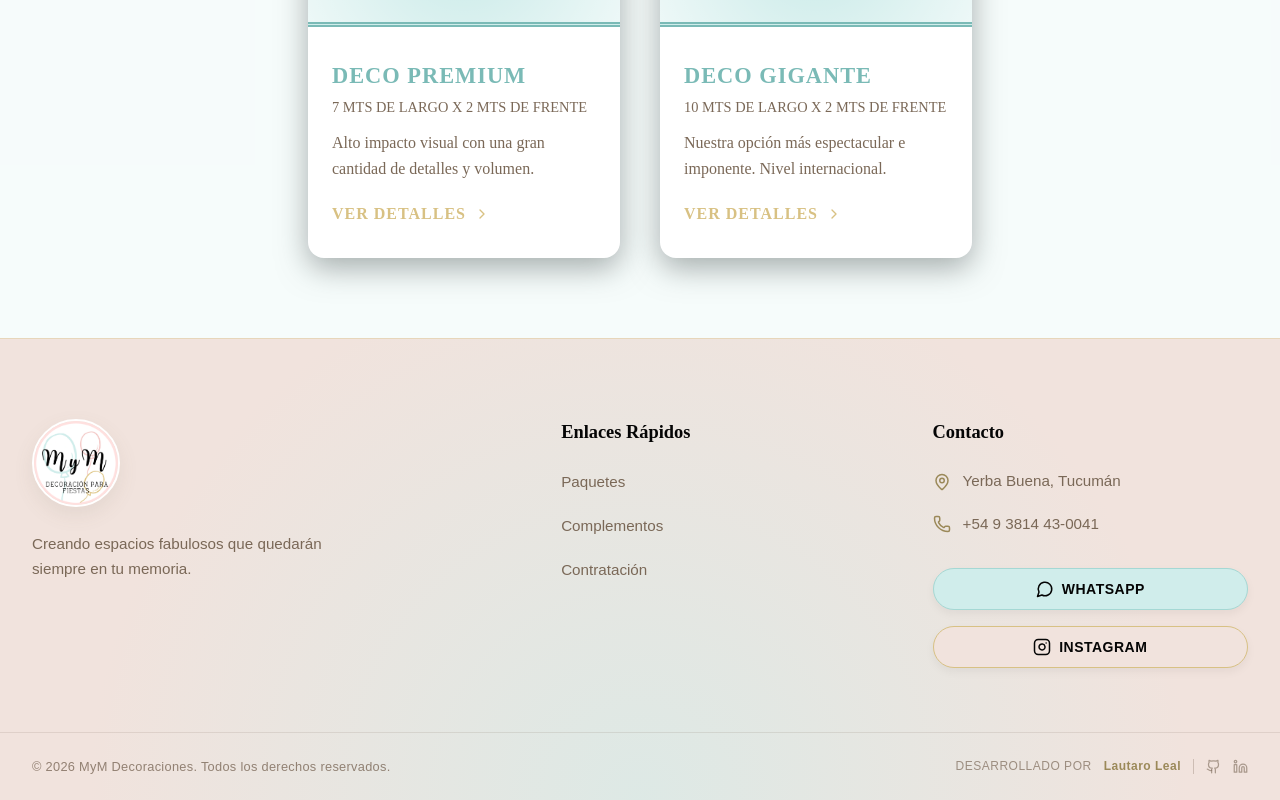
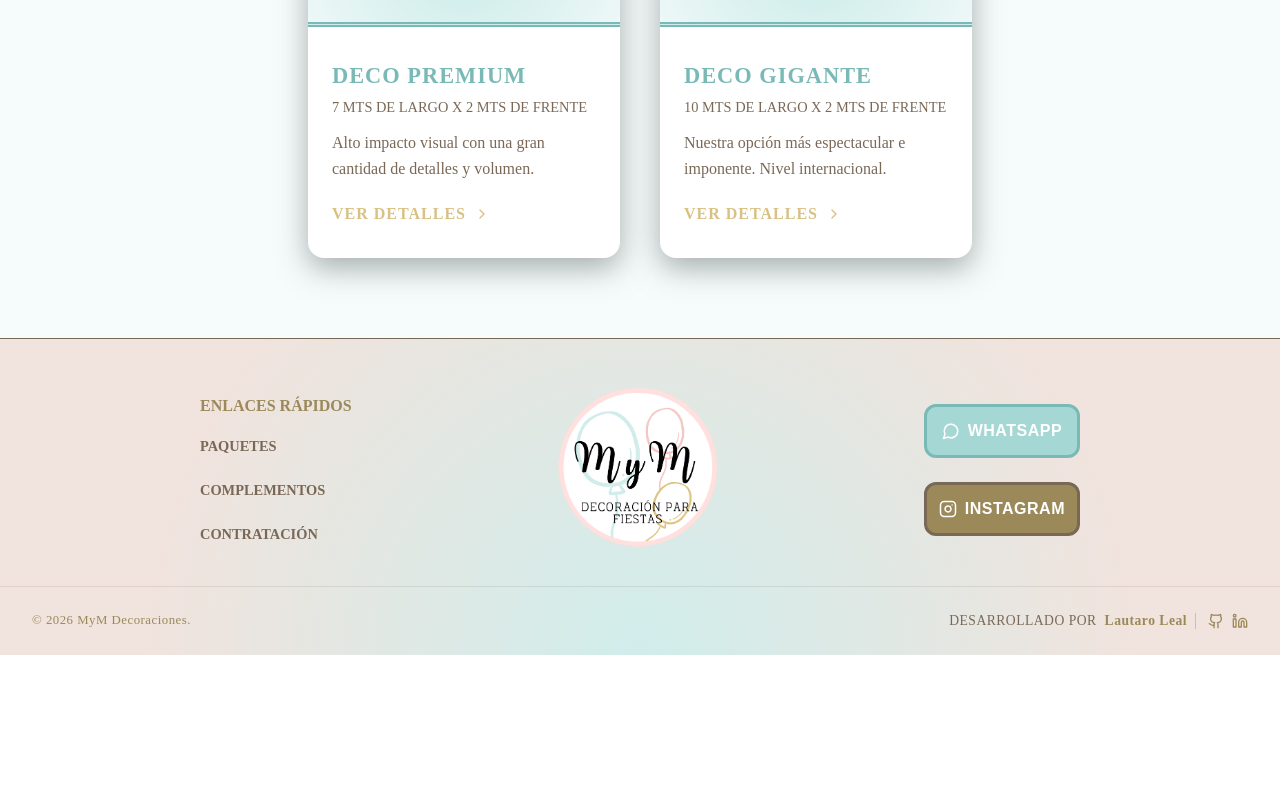
Before and after one commit to LautaroLeall/MyM_Decoraciones, a React (Vite) app: page / in a window 1280 px wide. Shown: the part 2122-2922 px from the top of the page. After the commit the page ends 2777 px from the top, so only its background shows below. Built offline with nearby package versions, Linux system fonts and the light colour scheme.

Commit message:
layout footer (jsx and css)

```diff
--- a/src/components/Footer.jsx
+++ b/src/components/Footer.jsx
@@ -12,41 +12,38 @@ const Footer = () => {
   };
 
   return (
-    <footer className="footer">
-      <div className="footer-grid">
+    <footer className="footer relative mt-auto">
+      <div className="footer-grid relative flex items-center justify-between">
         <div className="footer-brand">
-          <Link to="/" className="footer-logo-link">
-            <img src="./logo_MyM.png" alt="Logo MyM" className="footer-logo-img" />
-          </Link>
-          <p className="footer-about">
-            Creando espacios fabulosos que quedarán siempre en tu memoria.
-          </p>
+          <h3 className="footer-section-heading relative mb-4">
+            Enlaces Rápidos
+          </h3>
+          <ul className="footer-links flex flex-col gap-5 p-0 m-0">
+            <li>
+              <Link to="/paquetes" className="footer-link">Paquetes</Link>
+            </li>
+            <li>
+              <Link to="/complementos" className="footer-link">Complementos</Link>
+            </li>
+            <li>
+              <Link to="/contratacion" className="footer-link">Contratación</Link>
+            </li>
+          </ul>
         </div>
 
         <div className="footer-links-col">
-          <h3 className="footer-section-heading">Enlaces Rápidos</h3>
-          <ul className="footer-links">
-            <li><Link to="/paquetes" className="footer-link">Paquetes</Link></li>
-            <li><Link to="/complementos" className="footer-link">Complementos</Link></li>
-            <li><Link to="/contratacion" className="footer-link">Contratación</Link></li>
-          </ul>
+          <Link to="/" className="footer-logo-link inline-block">
+            <img src="./logo_MyM.png" alt="Logo MyM" className="footer-logo-img" />
+          </Link>
         </div>
 
         <div className="footer-contact-col">
-          <h3 className="footer-section-heading">Contacto</h3>
-          <p className="footer-contact-item">
-            <MapPin size={18} className="footer-icon-mint" /> Yerba Buena, Tucumán
-          </p>
-          <p className="footer-contact-item">
-            <Phone size={18} className="footer-icon-mint" /> +54 9 3814 43-0041
-          </p>
-
-          <div className="footer-social">
+          <div className="footer-social flex flex-col gap-6">
             <a
               href={`https://wa.me/5493814430041?text=${encodeURIComponent("Hola MyM, visito su web y quiero pedir un presupuesto.")}`}
               target="_blank"
               rel="noopener noreferrer"
-              className="footer-whatsapp-btn w-full justify-center py-2.5 text-sm"
+              className="footer-btn footer-whatsapp-btn w-full justify-center p-3"
             >
               <MessageCircle size={18} /> WhatsApp
             </a>
@@ -54,7 +51,7 @@ const Footer = () => {
               href="https://www.instagram.com/mymdecoracionparafiestas/"
               target="_blank"
               rel="noopener noreferrer"
-              className="footer-instagram-btn w-full py-2.5 text-sm"
+              className="footer-btn footer-instagram-btn w-full p-3"
             >
               <Instagram size={18} /> Instagram
             </a>
@@ -62,20 +59,20 @@ const Footer = () => {
         </div>
       </div>
 
-      <div className="footer-bottom">
+      <div className="footer-bottom relative flex flex-col items-center justify-center gap-4">
         <div className="footer-bottom-copy">
-          <p>© 2026 MyM Decoraciones. Todos los derechos reservados.</p>
+          <p>© 2026 MyM Decoraciones.</p>
         </div>
 
-        <div className="footer-dev">
+        <div className="footer-dev flex items-center gap-2">
           <span className="footer-dev-text">Desarrollado por</span>
           <span className="footer-dev-name">{dev.name}</span>
-          <div className="footer-dev-links">
+          <div className="footer-dev-links flex items-center gap-2">
             <a href={dev.github} target="_blank" rel="noopener noreferrer" aria-label={`GitHub de ${dev.name}`}>
-              <Github size={15} />
+              <Github size={16} />
             </a>
             <a href={dev.linkedin} target="_blank" rel="noopener noreferrer" aria-label={`LinkedIn de ${dev.name}`}>
-              <Linkedin size={15} />
+              <Linkedin size={16} />
             </a>
           </div>
         </div>
--- a/src/styles/Footer.css
+++ b/src/styles/Footer.css
@@ -1,193 +1,106 @@
 .footer {
   background-color: var(--color-cream);
-  color: var(--color-black);
-  padding: 5rem 0 0;
-  /* Only top padding, bottom padding handled differently */
-  margin-top: auto;
-  border-top: 1px solid rgba(216, 193, 132, 0.4);
-  /* subtle gold line */
-  position: relative;
+  padding: 3rem 0 0;
+  border-top: 1px solid var(--color-taupe);
 }
 
-/* Very subtle background texture/gradient for a soft look */
 .footer::before {
   content: '';
   position: absolute;
   inset: 0;
-  background: radial-gradient(circle at 50% 100%, rgba(208, 237, 235, 0.6), transparent 70%);
+  background: radial-gradient(circle at 50% 100%, var(--color-mint), transparent 70%);
   pointer-events: none;
 }
 
 .footer-grid {
-  max-width: 80rem;
+  max-width: 55rem;
   margin: 0 auto;
-  padding: 0 2rem;
-  display: grid;
-  grid-template-columns: 1fr;
-  gap: 3.5rem;
-  position: relative;
+  padding: 0 auto;
   z-index: 10;
-  margin-bottom: 4rem;
+  margin-bottom: 2rem;
 }
 
-@media (min-width: 768px) {
-  .footer-grid {
-    grid-template-columns: 1.5fr 1fr 1fr;
-  }
+.footer-section-heading {
+  font-family: var(--font-script);
+  color: var(--color-gold-dark);
+  text-transform: uppercase;
+  font-size: 1rem;
+  font-weight: 700;
 }
 
-.footer-brand {
-  display: flex;
-  flex-direction: column;
-  gap: 1.5rem;
+.footer-links {
+  list-style: none;
+}
+
+.footer-link {
+  font-family: var(--font-script);
+  color: var(--color-taupe);
+  text-transform: uppercase;
+  font-size: 0.9rem;
+  font-weight: 600;
+  position: relative;
+  transition: all 0.3s ease;
+}
+
+.footer-link:hover {
+  color: var(--color-gold);
+  padding-left: 0.5rem;
 }
 
 .footer-logo-link {
-  display: inline-block;
   width: max-content;
 }
 
 .footer-logo-img {
-  width: 5.5rem;
-  height: 5.5rem;
+  width: 10rem;
+  height: 10rem;
   border-radius: 50%;
-  border: 2px solid var(--color-white);
-  box-shadow: 0 8px 20px rgba(122, 104, 87, 0.1);
-  transition: transform 0.4s ease;
+  border: 1px double var(--color-cream);
+  transition: all 0.4s ease;
 }
 
-.footer-logo-link:hover .footer-logo-img {
-  transform: scale(1.05);
-}
-
-.footer-about {
+.footer-btn {
+  display: inline-flex;
+  align-items: center;
+  justify-content: center;
   font-family: var(--font-body);
-  font-size: 0.95rem;
-  color: var(--color-taupe);
-  line-height: 1.7;
-  max-width: 20rem;
-}
-
-.footer-section-heading {
-  font-family: var(--font-heading);
-  color: var(--color-black);
-  font-weight: 700;
-  margin-bottom: 1.5rem;
-  font-size: 1.15rem;
-  position: relative;
-}
-
-.footer-icon-mint {
-  color: var(--color-gold-dark);
-  /* Gold contrasts better against cream */
-  flex-shrink: 0;
-}
-
-.footer-links {
-  list-style: none;
-  padding: 0;
-  margin: 0;
-  display: flex;
-  flex-direction: column;
-  gap: 1.25rem;
-}
-
-.footer-link {
-  font-family: var(--font-body);
-  font-size: 0.95rem;
-  color: var(--color-taupe);
-  text-decoration: none;
-  transition: all 0.3s ease;
-  font-weight: 500;
-  position: relative;
-}
-
-.footer-link:hover {
-  color: var(--color-black);
-  padding-left: 0.5rem;
-}
-
-.footer-contact-item {
-  font-family: var(--font-body);
-  font-size: 0.95rem;
-  color: var(--color-taupe);
-  margin-bottom: 1.25rem;
-  font-weight: 500;
-  display: flex;
-  align-items: center;
-  gap: 0.75rem;
-}
-
-.footer-social {
-  display: flex;
-  flex-direction: column;
-  gap: 1rem;
-  margin-top: 2rem;
+  text-transform: uppercase;
+  border-radius: 0.75rem;
+  font-weight: 600;
+  gap: 0.5rem;
+  letter-spacing: 0.5px;
+  transition: all 0.4s ease;
 }
 
 .footer-instagram-btn {
-  display: inline-flex;
-  align-items: center;
-  justify-content: center;
-  gap: 0.5rem;
-  background-color: var(--color-cream);
-  /* rosa / cream base */
-  color: var(--color-black);
-  border: 1px solid rgba(216, 193, 132);
-  font-family: var(--font-body);
-  font-weight: 600;
-  border-radius: 9999px;
-  text-transform: uppercase;
-  letter-spacing: 0.5px;
-  transition: all 0.4s ease;
-  text-decoration: none;
-  box-shadow: 0 4px 10px rgba(5, 5, 5, 0.05);
+  background-color: var(--color-gold-dark);
+  color: var(--color-white);
+  border: 3px solid var(--color-taupe);
 }
 
 .footer-instagram-btn:hover {
-  background-color: var(--color-black);
-  color: var(--color-white);
-  border-color: var(--color-black);
-  box-shadow: 0 6px 15px rgba(5, 5, 5, 0.2);
-  transform: translateY(-2px);
+  background-color: var(--color-taupe);
+  color: var(--color-gold);
+  border-color: var(--color-gold);
+  transform: translateX(0.5rem);
 }
 
 .footer-whatsapp-btn {
-  display: inline-flex;
-  align-items: center;
-  justify-content: center;
-  gap: 0.5rem;
-  background-color: var(--color-mint);
-  color: var(--color-black);
-  border: 1px solid rgba(165, 216, 212);
-  font-family: var(--font-body);
-  font-weight: 600;
-  border-radius: 9999px;
-  text-transform: uppercase;
-  letter-spacing: 0.5px;
-  transition: all 0.4s ease;
-  text-decoration: none;
-  box-shadow: 0 4px 10px rgba(5, 5, 5, 0.05);
+  background-color: var(--color-mint-dark);
+  color: var(--color-white);
+  border: 3px solid var(--color-mint-darker);
 }
 
 .footer-whatsapp-btn:hover {
-  background-color: var(--color-black);
-  color: var(--color-white);
-  border-color: var(--color-black);
-  box-shadow: 0 6px 15px rgba(5, 5, 5, 0.2);
-  transform: translateY(-2px);
+  background-color: var(--color-mint-darker);
+  color: var(--color-mint);
+  border-color: var(--color-mint);
+  transform: translateX(0.5rem);
 }
 
 .footer-bottom {
   border-top: 1px solid rgba(122, 104, 87, 0.15);
-  /* ultra thin minimal line */
-  position: relative;
   z-index: 10;
-  display: flex;
-  flex-direction: column;
-  align-items: center;
-  justify-content: center;
-  gap: 1rem;
   padding: 1.5rem 2rem;
   max-width: 80rem;
   margin: 0 auto;
@@ -201,20 +114,17 @@
 }
 
 .footer-bottom-copy {
-  font-family: var(--font-body);
+  font-family: var(--font-script);
   font-size: 0.8rem;
-  color: rgba(122, 104, 87, 0.8);
-  letter-spacing: 0.3px;
+  color: var(--color-gold-dark);
+  letter-spacing: 0.5px;
 }
 
 /* Dev Section Styles */
 .footer-dev {
-  display: flex;
-  align-items: center;
-  gap: 0.75rem;
-  font-family: var(--font-body);
-  font-size: 0.75rem;
-  color: rgba(122, 104, 87, 0.7);
+  font-family: var(--font-script);
+  font-size: 0.85rem;
+  color: var(--color-taupe);
   letter-spacing: 0.5px;
 }
 
@@ -223,26 +133,39 @@
 }
 
 .footer-dev-name {
-  font-weight: 700;
   color: var(--color-gold-dark);
+  letter-spacing: 0.5px;
+  font-weight: 800;
 }
 
 .footer-dev-links {
-  display: flex;
-  align-items: center;
-  gap: 0.75rem;
-  border-left: 1px solid rgba(122, 104, 87, 0.3);
+  border-left: 1px solid var(--color-gold);
   padding-left: 0.75rem;
 }
 
 .footer-dev-links a {
-  color: rgba(122, 104, 87, 0.6);
+  color: var(--color-gold-dark);
   transition: all 0.3s ease;
   display: flex;
   align-items: center;
 }
 
 .footer-dev-links a:hover {
-  color: var(--color-mint-dark);
+  color: var(--color-taupe);
   transform: translateY(-2px);
 }
+
+@media (max-width: 768px) {
+  .footer {
+    text-align: center;
+  }
+
+  .footer-grid {
+    flex-direction: column;
+    gap: 1.5rem;
+  }
+
+  .footer-logo-link {
+    margin-bottom: 1rem;
+  }
+}
```
